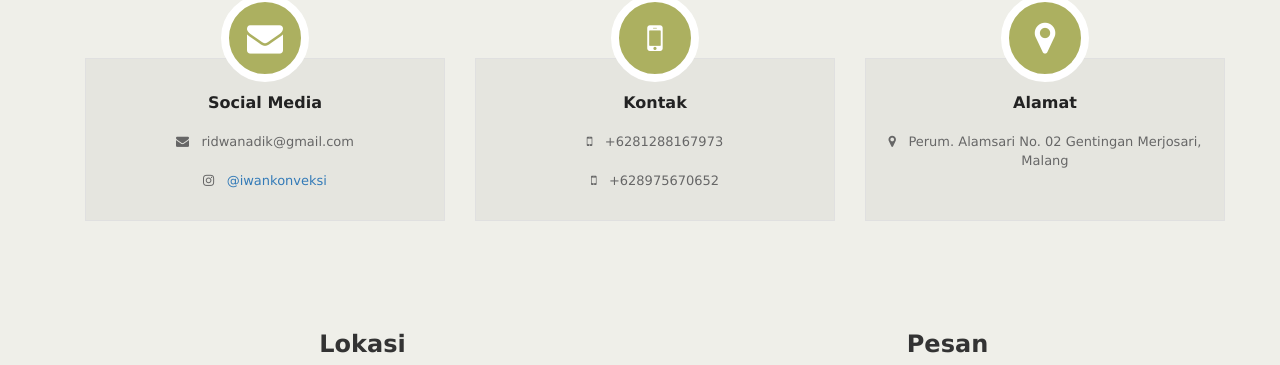
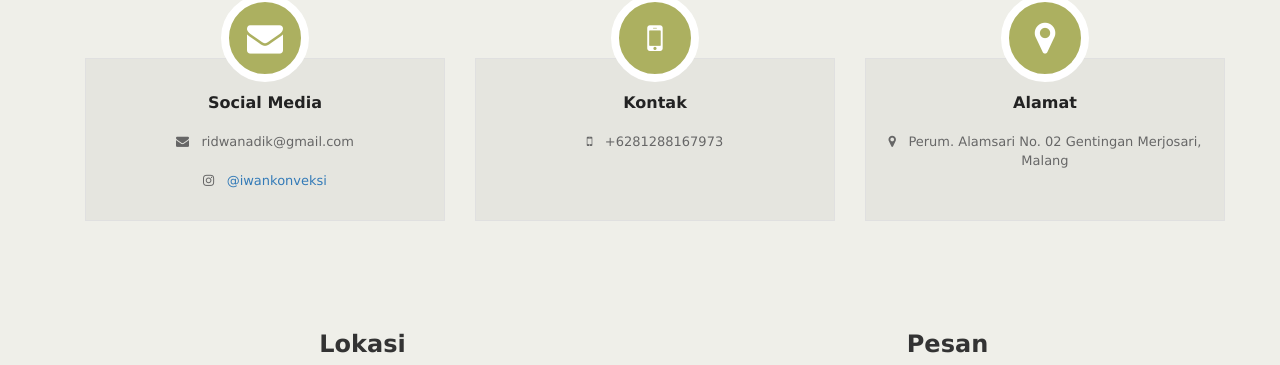
Before and after one commit to rizkiramadhan2/iwankonveksi, a CodeIgniter app: page /database/kontak in a window 1280 px wide. Shown: the part 136-501 px from the top of the page. Run offline with CodeIgniter, Linux system fonts and the light colour scheme; data that the repository does not hold is empty; some libraries are stand-ins or nearby versions.

Commit message:
change number in kontak.php

```diff
--- a/application/views/kontak/kontak.php
+++ b/application/views/kontak/kontak.php
@@ -141,7 +141,7 @@
 							<i class="fa fa-mobile" aria-hidden="true"></i> &nbsp +6281288167973
 							<br>
 							<br>
-							<i class="fa fa-mobile" aria-hidden="true"></i> &nbsp  +628975670652
+
 						</p>
 
 					</div>
```
